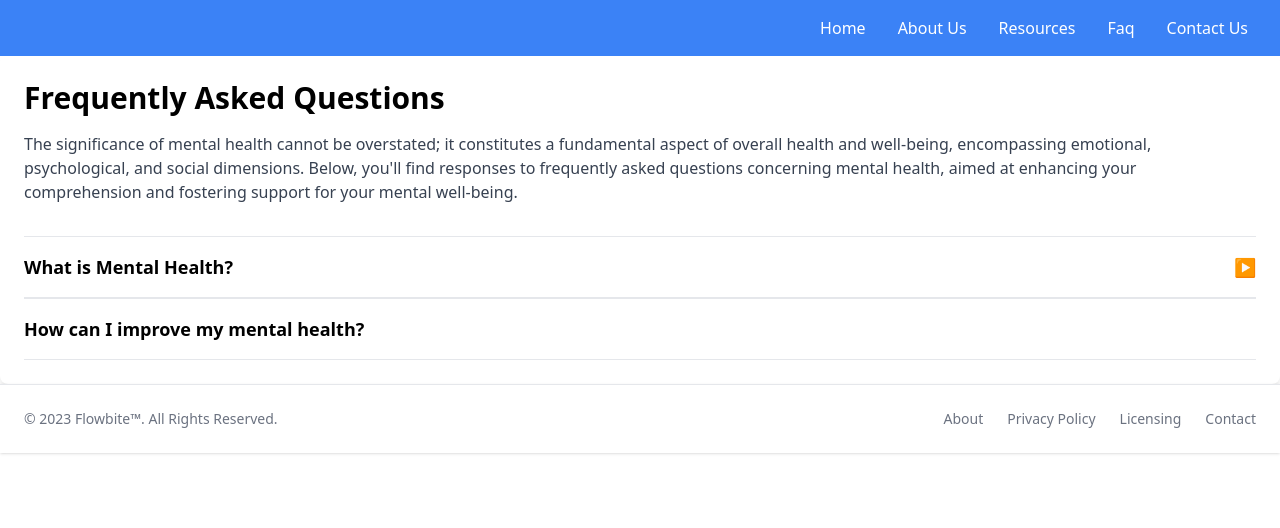
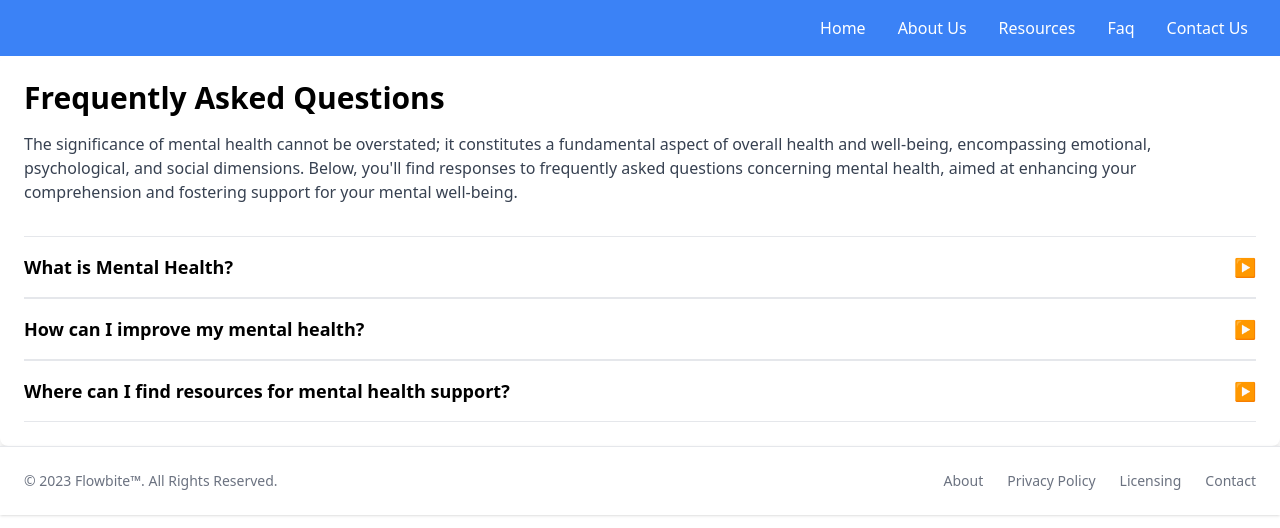
Before and after one commit to ericvpineda/mental-wellness-hub, a React (Create React App) app in the folder frontend/: page /faq in a window 1280 px wide. Shown: the top 528 px of the page. Built offline with nearby package versions, Linux system fonts and the light colour scheme.

Commit message:
styling faq page

```diff
--- a/frontend/src/routes/Faq/index.js
+++ b/frontend/src/routes/Faq/index.js
@@ -1,22 +1,32 @@
 import React, { useState } from "react";
 
 const Faq = () => {
-    const [showAnswer, setShowAnswer] = useState(false);
+    const [showAnswer1, setShowAnswer1] = useState(false);
+    const [showAnswer2, setShowAnswer2] = useState(false);
+    const [showAnswer3, setShowAnswer3] = useState(false)
 
-    const toggleAnswer = () => {
-        setShowAnswer(!showAnswer);
+    const toggleAnswer1 = () => {
+        setShowAnswer1(!showAnswer1);
     };
+
+    const toggleAnswer2 = () => {
+        setShowAnswer2(!showAnswer2);
+    };
+
+    const toggleAnswer3 = () => {
+        setShowAnswer3(!showAnswer3);
+    }
 
     return (
         <div className="p-6 bg-white rounded-lg shadow-lg">
             <h1 className="text-3xl font-bold mb-4">Frequently Asked Questions</h1>
             <p className="text-gray-700 mb-8">The significance of mental health cannot be overstated; it constitutes a fundamental aspect of overall health and well-being, encompassing emotional, psychological, and social dimensions. Below, you'll find responses to frequently asked questions concerning mental health, aimed at enhancing your comprehension and fostering support for your mental well-being.</p>
             <div className="border-t border-b border-gray-200 py-4">
-                <h2 className="text-lg font-semibold flex items-center justify-between cursor-pointer" onClick={toggleAnswer}>
+                <h2 className="text-lg font-semibold flex items-center justify-between cursor-pointer" onClick={toggleAnswer1}>
                     What is Mental Health?
-                    <span>{showAnswer ? '▼' : '▶'}</span>
+                    <span>{showAnswer1 ? '▼' : '▶'}</span>
                 </h2>
-                {showAnswer && (
+                {showAnswer1 && (
                     <div className="mt-4">
                         <p className="text-gray-700">Mental health includes our emotional, psychological, and social well-being. It affects how we think, feel, and act.</p>
                         <p className="text-gray-700 mt-2">It also helps determine how we handle stress, relate to others, and make choices. Mental health is important at every stage of life, from childhood and adolescence through adulthood.</p>
@@ -24,9 +34,26 @@ const Faq = () => {
                 )}
             </div>
             <div className="border-t border-b border-gry-200 py-4">
-                <h2 className="text-lg font-semibold flex items-center jusity-between cursor pointer" onClick={toggleAnswer}>
+                <h2 className="text-lg font-semibold flex items-center justify-between cursor-pointer" onClick={toggleAnswer2}>
                     How can I improve my mental health?
+                    <span>{showAnswer2 ? '▼' : '▶'}</span>
                 </h2>
+                {showAnswer2 && (
+                    <div className="mt-4">
+                        <p className="text-gray-700">There are many ways to improve your mental health, including engaging in regular physical activity, getting enough sleep, maintaining a healthy diet, practicing relaxation techniques such as meditation or deep breathing exercises, seeking social support, and avoiding or reducing the use of alcohol and other substances.</p>
+                    </div>
+                )}
+            </div>
+            <div className="border-t border-b border-gry-200 py-4">
+                <h2 className="text-lg font-semibold flex items-center justify-between cursor-pointer" onClick={toggleAnswer3}>
+                    Where can I find resources for mental health support?
+                    <span>{showAnswer3 ? '▼' : '▶'}</span>
+                </h2>
+                {showAnswer3 && (
+                    <div className="mt-4">
+                        <p className="text-gray-700">There are many resources available for mental health support, including mental health hotlines, counseling services, support groups, and online resources. You can also talk to your healthcare provider or a mental health professional for guidance on finding the right support for your needs.</p>
+                    </div>
+                )}
             </div>
         </div>
     )
```
